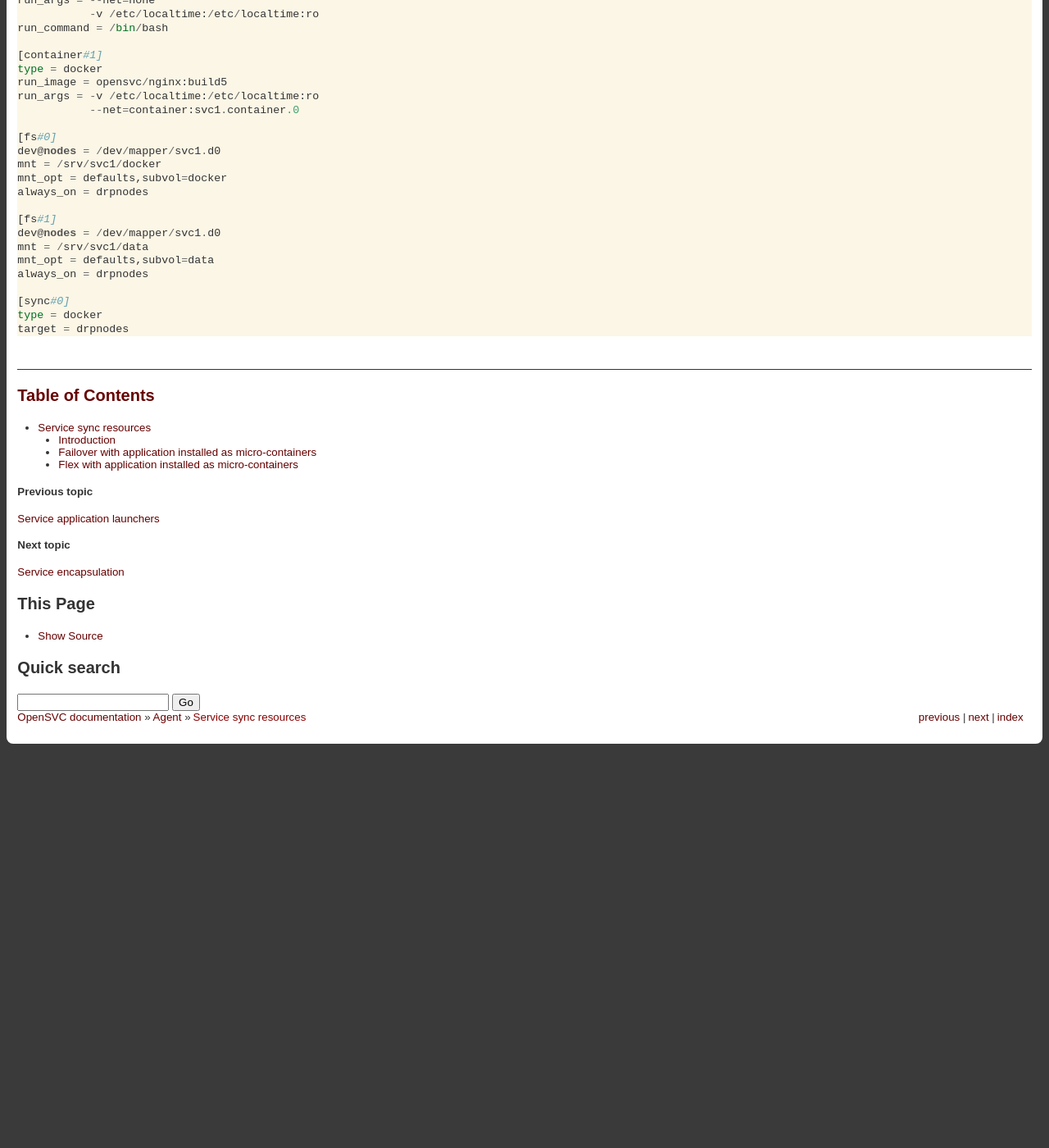
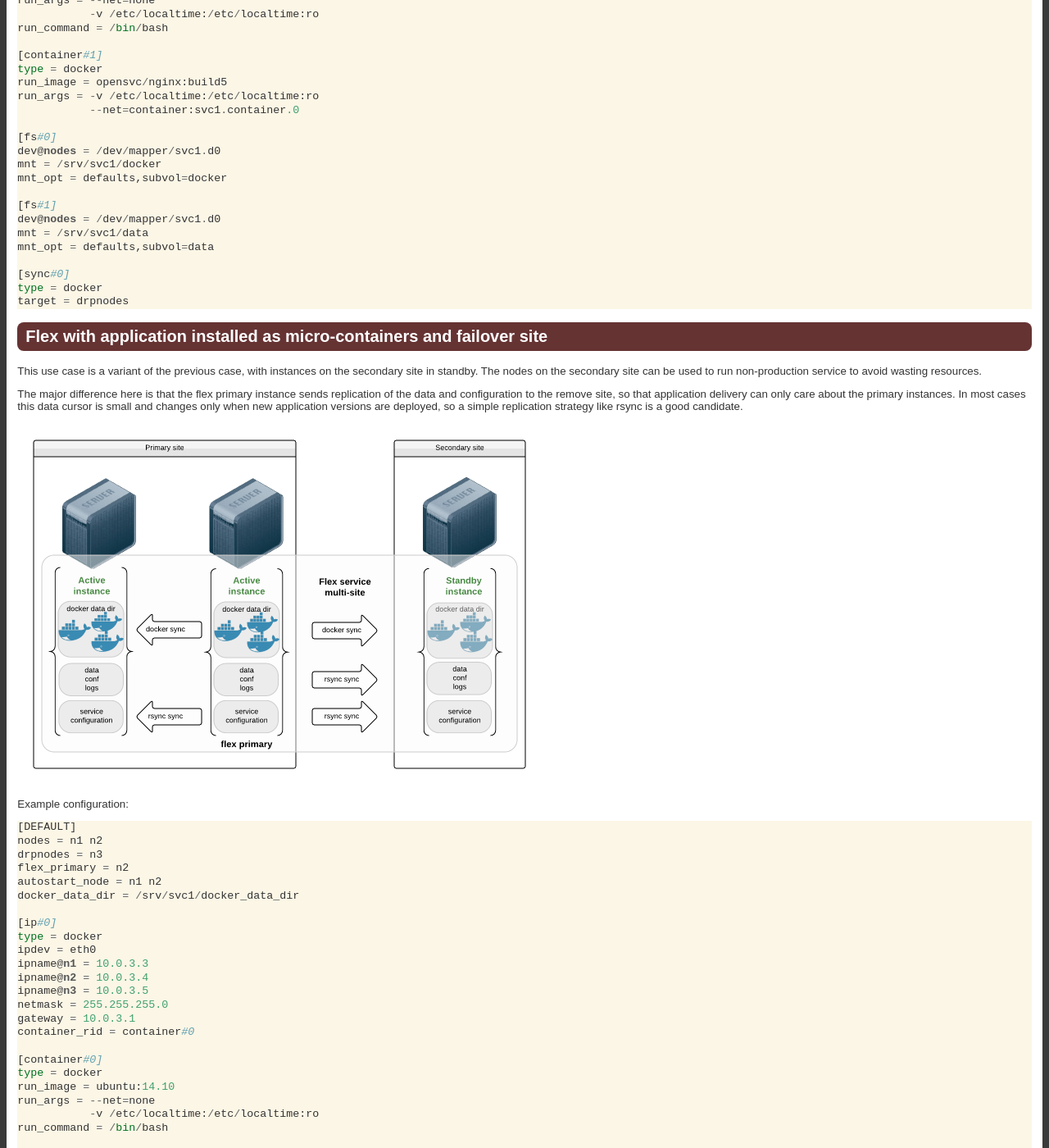
Before and after one commit to opensvc/docs.opensvc.com, a Sphinx documentation site: the page built from source/agent.service.sync.rst, in a window 1280 px wide and 1400 px high, scrolled down 2773 px. Shown: the whole window at 82% size. Built offline with Sphinx 7.4.7, drawn with Linux system fonts in a browser that asks for light colours; comment, search, counter and statistics services are not loaded; before the commit the page ends 3688 px from its top, so only the background shows below that; some of the changed text lies outside the part shown.

Commit message:
Add a sync use-case for flex+failover

```diff
--- a/source/agent.service.sync.rst
+++ b/source/agent.service.sync.rst
@@ -123,6 +123,63 @@ Example configuration::
   dev@nodes = /dev/mapper/svc1.d0
   mnt = /srv/svc1/docker
   mnt_opt = defaults,subvol=docker
+
+  [fs#1]
+  dev@nodes = /dev/mapper/svc1.d0
+  mnt = /srv/svc1/data
+  mnt_opt = defaults,subvol=data
+
+  [sync#0]
+  type = docker
+  target = drpnodes
+
+
+Flex with application installed as micro-containers and failover site
+*********************************************************************
+
+This use case is a variant of the previous case, with instances on the secondary site in standby. The nodes on the secondary site can be used to run non-production service to avoid wasting resources.
+
+The major difference here is that the flex primary instance sends replication of the data and configuration to the remove site, so that application delivery can only care about the primary instances. In most cases this data cursor is small and changes only when new application versions are deployed, so a simple replication strategy like rsync is a good candidate.
+
+.. image:: _static/agent.service.sync.flexfailover.docker.png
+   :scale: 50 %
+
+Example configuration::
+
+  [DEFAULT]
+  nodes = n1 n2
+  drpnodes = n3
+  flex_primary = n2
+  autostart_node = n1 n2
+  docker_data_dir = /srv/svc1/docker_data_dir
+
+  [ip#0]
+  type = docker
+  ipdev = eth0
+  ipname@n1 = 10.0.3.3
+  ipname@n2 = 10.0.3.4
+  ipname@n3 = 10.0.3.5
+  netmask = 255.255.255.0
+  gateway = 10.0.3.1
+  container_rid = container#0
+
+  [container#0]
+  type = docker
+  run_image = ubuntu:14.10
+  run_args = --net=none
+             -v /etc/localtime:/etc/localtime:ro
+  run_command = /bin/bash
+
+  [container#1]
+  type = docker
+  run_image = opensvc/nginx:build5
+  run_args = -v /etc/localtime:/etc/localtime:ro
+             --net=container:svc1.container.0
+
+  [fs#0]
+  dev@nodes = /dev/mapper/svc1.d0
+  mnt = /srv/svc1/docker
+  mnt_opt = defaults,subvol=docker
   always_on = drpnodes
 
   [fs#1]
@@ -134,3 +191,10 @@ Example configuration::
   [sync#0]
   type = docker
   target = drpnodes
+
+  [sync#1]
+  src = /srv/svc1/data/
+  dst = /srv/svc1/data
+  dstfs = /srv/svc1/data
+  options = --exclude=/srv/svc1/data/logs/*
+  target = drpnodes
```
Also changed, not shown: source/_static/agent.service.sync.flexfailover.docker.png (added).
